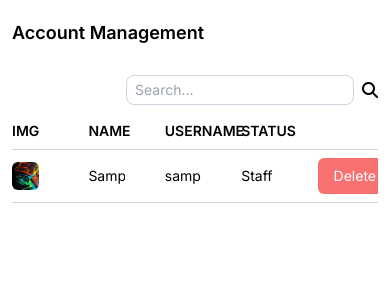
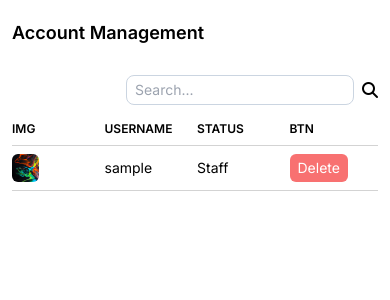
Before and after one commit to helloJomz/Scelustrace, a Django app: page /app/revamp/ in a window 390 px wide. Shown: the part 53-353 px from the top of the page. Run offline with Django 4.2, Linux system fonts and the light colour scheme; the visitor is signed in with stand-in values (Sample User, id 1); data comes from the database, SQL or seed files in the repository; some libraries are stand-ins or nearby versions.

Commit message:
FINISHED ACCOUNT MANAGEMENT

```diff
--- a/app/urls.py
+++ b/app/urls.py
@@ -11,6 +11,7 @@ urlpatterns = [
     path('revamp/', RevampView.as_view(), name="revamp"),
     path('revamp/load_user_table/', views.load_user_table, name="load_user_table"),
     path('revamp/search_user_table/', views.search_user_table, name="search_user_table"),
+    path('revamp/del_user/', views.del_user, name="del_user"),
 
     path('analytics/', AnalyticsView.as_view(), name="analytics"),
     path('analytics/load_bubble/', views.load_bubble, name="bubble"),
--- a/app/views.py
+++ b/app/views.py
@@ -100,7 +100,7 @@ def search_user_table(request):
     search = request.POST.get("search")
 
     # Use Q objects for a wildcard search on first_name and last_name
-    user = User.objects.filter(Q(first_name__icontains=search) | Q(last_name__icontains=search)).first()
+    user = User.objects.filter(Q(username__icontains=search) | Q(first_name__icontains=search) | Q(last_name__icontains=search)).first()
 
     if user:
         user_profile = UserProfile.objects.get(id=user.id)
@@ -117,6 +117,16 @@ def search_user_table(request):
         return JsonResponse({'users': user_data})
     else:
         return JsonResponse({'users': 'none'})
+
+@csrf_exempt
+def del_user(request):
+    id = request.POST.get("id")
+    user = User.objects.filter(id=id)
+    if user:
+        user.delete()
+        return JsonResponse({'msg': 'deleted'})
+    else:
+        return JsonResponse({'msg': 'none'})
 
 class RevampView(LoginRequiredMixin, View):
     def get(self, request):
--- a/static/js/usermgt__table.js
+++ b/static/js/usermgt__table.js
@@ -9,13 +9,13 @@ function load_table() {
 
             data.users.forEach(function(user) {
                 var userHtml = `
-                    <div class="grid grid-cols-5 gap-4 text-sm border-light py-2 items-center">
+                    <div class="grid grid-cols-4 lg:grid-cols-5 gap-1 text-sm border-light py-2 items-center hover:bg-sky-200">
                         <img src="/static/img/default_img/${user.image_filename}" alt="" class="rounded-md w-[1.7rem] h-[1.7rem] col-span-1">
-                        <div class="col-span-1 overflow-x-auto whitespace-nowrap w-3/5">${user.firstname + " " + user.lastname}</div>
+                        <div class="col-span-1 overflow-x-auto whitespace-nowrap w-3/5 hidden lg:block">${user.firstname + " " + user.lastname}</div>
                         <div class="col-span-1 overflow-x-auto whitespace-nowrap w-3/5">${user.username}</div>
                         <div class="col-span-1 whitespace-nowrap">${user.status}</div>
                         <div class="flex col-span-1">
-                            <button id="${user.id}" class="text-white bg-blue-500 px-4 py-2 rounded-md text-white bg-red-400 hover:bg-red-300">
+                            <button id="${user.id}" class="btn__user__delete  text-white bg-blue-500 py-1 px-2 lg:px-4 lg:py-2 rounded-md text-white bg-red-400 hover:bg-red-300">
                             Delete
                             </button>
                         </div>
@@ -49,13 +49,13 @@ function search_table () {
                         // If data.users is an array
                         data.users.forEach(function(user) {
                             var userHtml = `
-                                <div class="grid grid-cols-5 gap-4 text-sm border-light py-2 items-center">
+                                <div class="grid grid-cols-4 lg:grid-cols-5 gap-1 text-sm border-light py-2 items-center hover:bg-sky-200">
                                     <img src="/static/img/default_img/${user.image_filename}" alt="" class="rounded-md w-[1.7rem] h-[1.7rem] col-span-1">
-                                    <div class="col-span-1 overflow-x-auto whitespace-nowrap w-3/5">${user.firstname + " " + user.lastname}</div>
+                                    <div class="col-span-1 overflow-x-auto whitespace-nowrap w-3/5 hidden lg:block">${user.firstname + " " + user.lastname}</div>
                                     <div class="col-span-1 overflow-x-auto whitespace-nowrap w-3/5">${user.username}</div>
                                     <div class="col-span-1 whitespace-nowrap">${user.status}</div>
                                     <div class="flex col-span-1">
-                                        <button id="${user.id}" class="text-white bg-blue-500 px-4 py-2 rounded-md text-white bg-red-400 hover:bg-red-300">
+                                        <button id="${user.id}" class="btn__user__delete  text-white bg-blue-500 py-1 px-2 lg:px-4 lg:py-2 rounded-md text-white bg-red-400 hover:bg-red-300">
                                             Delete
                                         </button>
                                     </div>
@@ -66,13 +66,13 @@ function search_table () {
                     } else {
                         // If data.users is a single object
                         var userHtml = `
-                            <div class="grid grid-cols-5 gap-4 text-sm border-light py-2 items-center">
+                            <div class="grid grid-cols-4 lg:grid-cols-5 gap-1 text-sm border-light py-2 items-center hover:bg-sky-200">
                                 <img src="/static/img/default_img/${data.users.image_filename}" alt="" class="rounded-md w-[1.7rem] h-[1.7rem] col-span-1">
-                                <div class="col-span-1 overflow-x-auto whitespace-nowrap w-3/5">${data.users.firstname + " " + data.users.lastname}</div>
+                                <div class="col-span-1 overflow-x-auto whitespace-nowrap w-3/5 hidden lg:block">${data.users.firstname + " " + data.users.lastname}</div>
                                 <div class="col-span-1 overflow-x-auto whitespace-nowrap w-3/5">${data.users.username}</div>
                                 <div class="col-span-1 whitespace-nowrap">${data.users.status}</div>
                                 <div class="flex col-span-1">
-                                    <button id="${data.users.id}" class="text-white bg-blue-500 px-4 py-2 rounded-md text-white bg-red-400 hover:bg-red-300">
+                                    <button id="${data.users.id}" class="btn__user__delete text-white bg-blue-500 py-1 px-2 lg:px-4 lg:py-2 rounded-md text-white bg-red-400 hover:bg-red-300">
                                         Delete
                                     </button>
                                 </div>
@@ -90,3 +90,34 @@ function search_table () {
     }
 
 }
+
+
+$(document).on("click", '.btn__user__delete', function(){
+    Swal.fire({
+        title: "Do you want to remove this user?",
+        showCancelButton: true,
+        confirmButtonText: "Delete",
+        confirmButtonColor: "#d33"
+      }).then((result) => {
+        /* Read more about isConfirmed, isDenied below */
+        if (result.isConfirmed) {
+            $.ajax({
+                url: "del_user/",
+                method: "POST",
+                data: {'id': $(this).attr('id')},
+                success: function(data) {
+                    $("#span__users").empty();
+                    Swal.fire({
+                        position: "center",
+                        icon: "success",
+                        title: "Successly deleted!",
+                        showConfirmButton: false,
+                        timer: 1500
+                    });
+                    load_table()
+                }
+            })
+        }
+      });
+
+})
--- a/templates/app/revamp.html
+++ b/templates/app/revamp.html
@@ -21,7 +21,6 @@
     <script src="https://cdn.jsdelivr.net/npm/sweetalert2@10"></script>
     <script src="https://kit.fontawesome.com/4d385404a7.js" crossorigin="anonymous"></script>
 
-
 </head>
 
 <body class="h-screen font-inter " >
@@ -39,12 +38,12 @@
 
             <div class="flex space-x-8">
                 <div class="hidden text-xs lg:block lg:flex lg:text-sm font-semibold text-slate-700  space-x-5 lg:space-x-10 items-center">
-                    <a href="#" class="hover:text-sky-500">
+                    <a href="{% url 'classification' %}" class="hover:text-sky-500">
                         <div>
                             <span>Classification</span>
                         </div>
                     </a>
-                    <a href="#" class="hover:text-sky-500">
+                    <a href="{% url 'analytics' %}" class="hover:text-sky-500">
                         <div>
                             <span>Crime Analytics</span>
                         </div>
@@ -61,7 +60,7 @@
                         <div class=" py-2 font-inter text-sm h-full ">
                             <div id="signout__btn" class="w-full ">
                                 <div class="px-3 text-white flex justify-between items-center mt-[70%] hover:bg-sky-500 w-full py-1" >
-                                    <div class="flex space-x-3 items-center">
+                                    <div class="flex space-x-3 items-center select-none cursor-pointer">
                                         <i class="fa-solid fa-right-from-bracket"></i>
                                         <p>Log out</p>
                                     </div>
@@ -161,15 +160,15 @@
                     <input id="search__user" type="text" placeholder="Search..." class="px-2 text-sm border border-slate-300 rounded-lg py-1">
                     <i class="fa-solid fa-magnifying-glass"></i>
                 </div>
-                <div class="grid grid-cols-5 gap-4 text-sm font-semibold border-light py-2">
+                <div class="grid grid-cols-4 lg:grid-cols-5 gap-1 text-xs lg:text-sm font-semibold border-light py-2">
                     <div>IMG</div>
-                    <div>NAME</div>
+                    <div class="hidden lg:block">NAME</div>
                     <div>USERNAME</div>
                     <div>STATUS</div>
-                    <div></div>
+                    <div>BTN</div>
                 </div>
 
-                <div id="span__users" class="h-[30rem] overflow-y-auto">
+                <div id="span__users" class="h-[30rem] overflow-y-auto ">
                 </div>
             </div>
 
```
Also changed, not shown: templates/app/analytics.html (+1 -7 lines).
